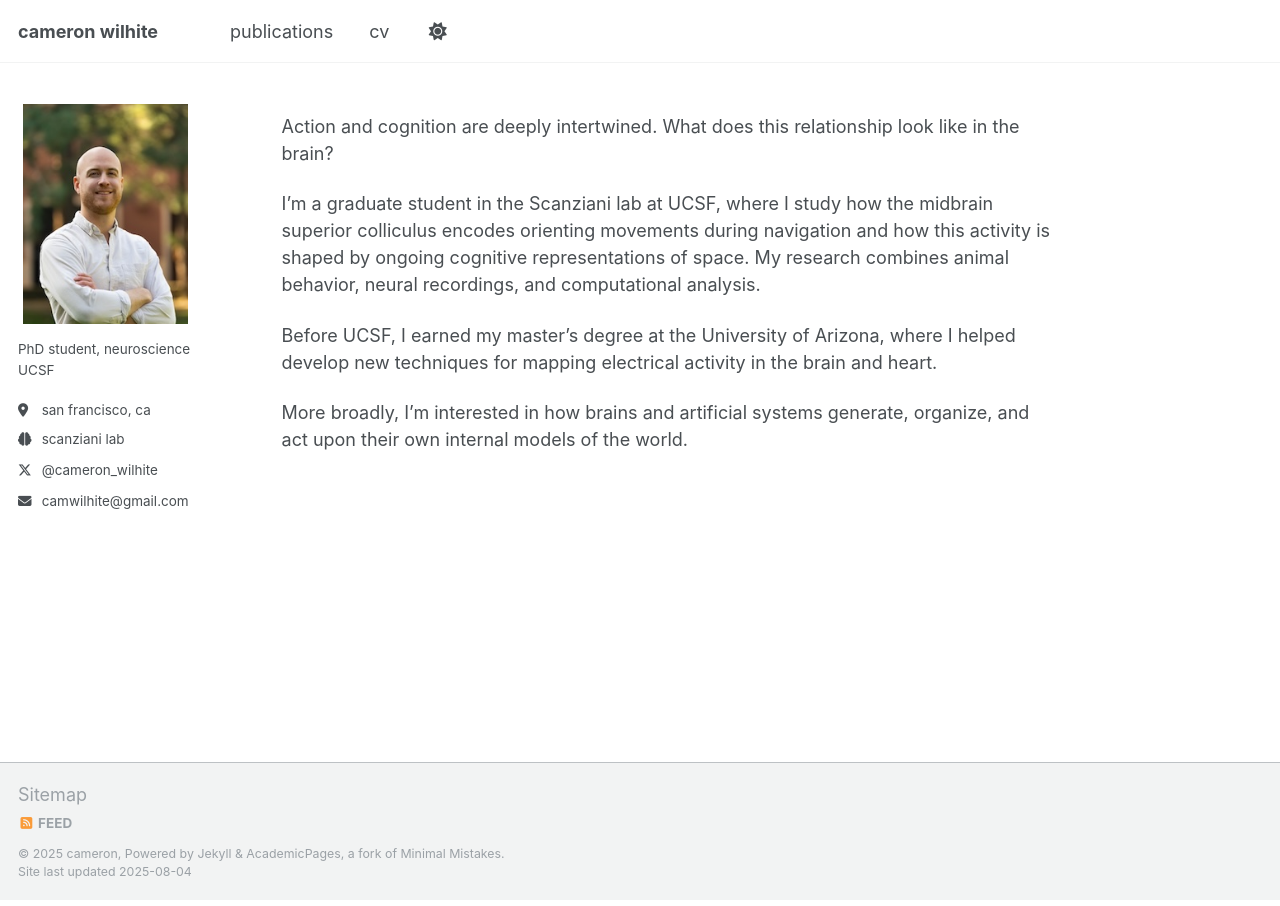
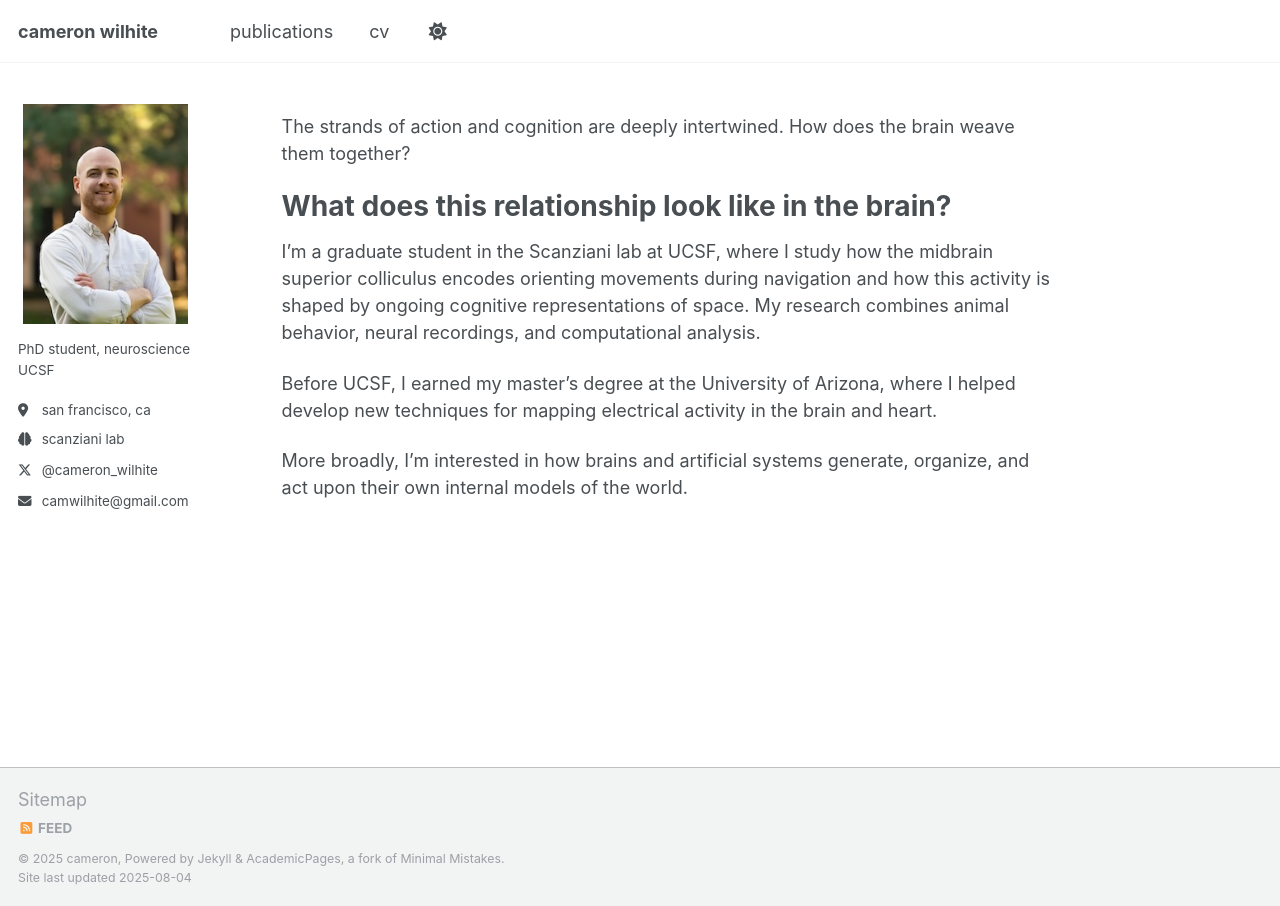
Before and after one commit to camwilhite/camwilhite.github.io, a Jekyll site: the page built from _pages/about.md, in a window 1280 px wide. Built offline with Jekyll 4.4.1, drawn with Linux system fonts in a browser that asks for light colours; a script that is not in the unit is left out.

Commit message:
Update about.md

```diff
--- a/_pages/about.md
+++ b/_pages/about.md
@@ -7,7 +7,8 @@ redirect_from:
   - /about.html
 ---
 
-Action and cognition are deeply intertwined. What does this relationship look like in the brain?
+The strands of action and cognition are deeply intertwined. How does the brain weave them together?
+# What does this relationship look like in the brain?
 
 I'm a graduate student in the Scanziani lab at UCSF, where I study how the midbrain superior colliculus encodes orienting movements during navigation and how this activity is shaped by ongoing cognitive representations of space. My research combines animal behavior, neural recordings, and computational analysis.
 
```
